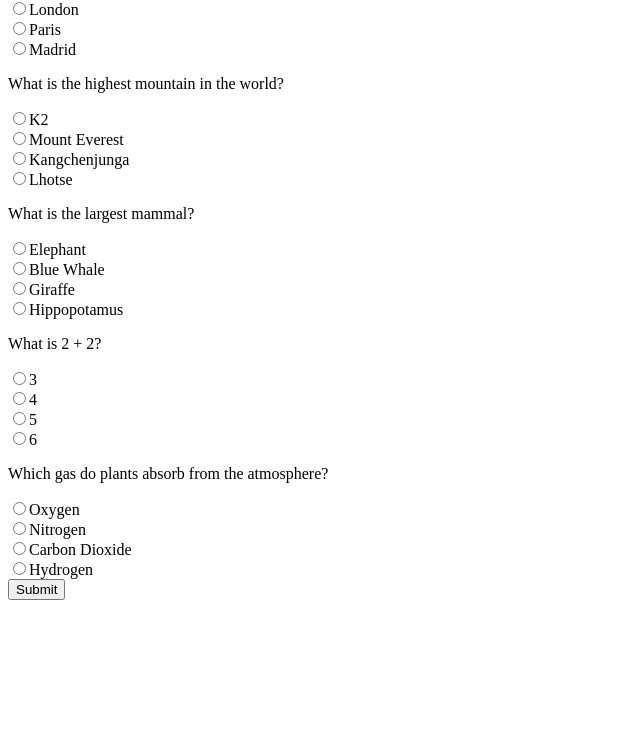
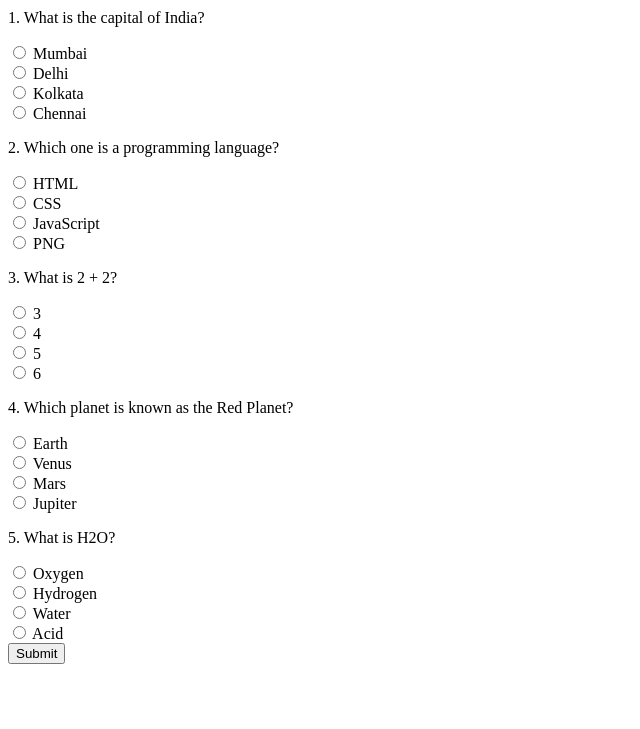
Before and after one commit to acciojob/quiz-with-session-soniyafaroda, a website: page main.html in a window 1280 px wide. Shown: the part 71-800 px from the top of the page, without its empty margins (0-640 px from the left). Drawn offline with Linux system fonts and the light colour scheme.

Commit message:
created a submission

```diff
--- a/main.html
+++ b/main.html
@@ -1,10 +1,12 @@
 <!DOCTYPE html>
-<html>
+<html lang="en">
 <head>
-  <title>Quiz</title>
-  <meta charset="UTF-8" />
+  <meta charset="UTF-8">
+  <title>Quiz App</title>
 </head>
 <body>
+
+  <h1>Multiple Choice Quiz</h1>
 
   <div id="questions"></div>
 
--- a/script.js
+++ b/script.js
@@ -1,116 +1,93 @@
-// -------------------------------
-// QUIZ DATA (required by Cypress)
-// -------------------------------
-const quizData = [
+// ----------- QUIZ QUESTIONS -----------
+const questions = [
   {
-    question: "What is the capital of France?",
-    options: ["Berlin", "London", "Paris", "Madrid"],
+    question: "1. What is the capital of India?",
+    options: ["Mumbai", "Delhi", "Kolkata", "Chennai"],
+    answer: 1
+  },
+  {
+    question: "2. Which one is a programming language?",
+    options: ["HTML", "CSS", "JavaScript", "PNG"],
     answer: 2
   },
   {
-    question: "What is the highest mountain in the world?",
-    options: ["K2", "Mount Everest", "Kangchenjunga", "Lhotse"],
-    answer: 1
-  },
-  {
-    question: "What is the largest mammal?",
-    options: ["Elephant", "Blue Whale", "Giraffe", "Hippopotamus"],
-    answer: 1
-  },
-  {
-    question: "What is 2 + 2?",
+    question: "3. What is 2 + 2?",
     options: ["3", "4", "5", "6"],
     answer: 1
   },
   {
-    question: "Which gas do plants absorb from the atmosphere?",
-    options: ["Oxygen", "Nitrogen", "Carbon Dioxide", "Hydrogen"],
+    question: "4. Which planet is known as the Red Planet?",
+    options: ["Earth", "Venus", "Mars", "Jupiter"],
+    answer: 2
+  },
+  {
+    question: "5. What is H2O?",
+    options: ["Oxygen", "Hydrogen", "Water", "Acid"],
     answer: 2
   }
 ];
 
-// DOM ELEMENTS
 const questionsDiv = document.getElementById("questions");
 const scoreDiv = document.getElementById("score");
-const submitBtn = document.getElementById("submit");
 
-// ----------------------------------------------
-// Load stored answers from sessionStorage
-// ----------------------------------------------
+// ----------- LOAD SAVED PROGRESS FROM SESSION STORAGE -----------
 let savedProgress = JSON.parse(sessionStorage.getItem("progress")) || {};
 
-// ----------------------------------------------
-// DISPLAY QUIZ
-// ----------------------------------------------
-function loadQuiz() {
-  questionsDiv.innerHTML = ""; // clear before render
+// ----------- DISPLAY QUESTIONS -----------
+questions.forEach((q, qIndex) => {
+  const questionBlock = document.createElement("div");
 
-  quizData.forEach((q, index) => {
-    const questionBox = document.createElement("div");
+  const qTitle = document.createElement("p");
+  qTitle.textContent = q.question;
+  questionBlock.appendChild(qTitle);
 
-    // question text
-    const qText = document.createElement("p");
-    qText.innerText = q.question;
-    questionBox.appendChild(qText);
+  q.options.forEach((opt, optIndex) => {
+    const label = document.createElement("label");
+    label.style.display = "block";
 
-    // options
-    q.options.forEach((option, optIndex) => {
-      const label = document.createElement("label");
     const radio = document.createElement("input");
-
     radio.type = "radio";
-      radio.name = `q${index}`;
+    radio.name = `question_${qIndex}`;
     radio.value = optIndex;
 
-      // Restore checked state from sessionStorage
-      if (savedProgress[`q${index}`] == optIndex) {
+    // Restore saved answer
+    if (savedProgress[qIndex] == optIndex) {
       radio.checked = true;
     }
 
-      // Save progress on change
+    // Save progress when selected
     radio.addEventListener("change", () => {
-        savedProgress[`q${index}`] = optIndex;
+      savedProgress[qIndex] = optIndex;
       sessionStorage.setItem("progress", JSON.stringify(savedProgress));
     });
 
     label.appendChild(radio);
-      label.appendChild(document.createTextNode(option));
-      questionBox.appendChild(label);
-      questionBox.appendChild(document.createElement("br"));
+    label.append(" " + opt);
+    questionBlock.appendChild(label);
   });
 
-    questionsDiv.appendChild(questionBox);
+  questionsDiv.appendChild(questionBlock);
 });
-}
 
-// ----------------------------------------------
-// CALCULATE SCORE + SAVE TO LOCAL STORAGE
-// ----------------------------------------------
-submitBtn.addEventListener("click", () => {
+// ----------- ON SUBMIT: CALCULATE & STORE SCORE -----------
+document.getElementById("submit").addEventListener("click", () => {
   let score = 0;
 
-  quizData.forEach((q, index) => {
-    const selected = document.querySelector(`input[name="q${index}"]:checked`);
-    if (selected && Number(selected.value) === q.answer) {
+  questions.forEach((q, i) => {
+    if (savedProgress[i] == q.answer) {
       score++;
     }
   });
 
-  const result = `Your score is ${score} out of ${quizData.length}.`;
+  const resultText = `Your score is ${score} out of 5.`;
+  scoreDiv.textContent = resultText;
 
-  scoreDiv.textContent = result;
-
-  // Save score
+  // Save final score to local storage
   localStorage.setItem("score", score);
 });
 
-// Render quiz
-loadQuiz();
-
-// ----------------------------------------------
-// ON PAGE LOAD: display last score if exists
-// ----------------------------------------------
-const storedScore = localStorage.getItem("score");
-if (storedScore !== null) {
-  scoreDiv.textContent = `Your score is ${storedScore} out of ${quizData.length}.`;
+// ----------- SHOW SAVED SCORE IF EXISTS -----------
+const savedScore = localStorage.getItem("score");
+if (savedScore !== null) {
+  scoreDiv.textContent = `Your score is ${savedScore} out of 5.`;
 }
```
Lines whose indentation alone changed are shown as unchanged.
